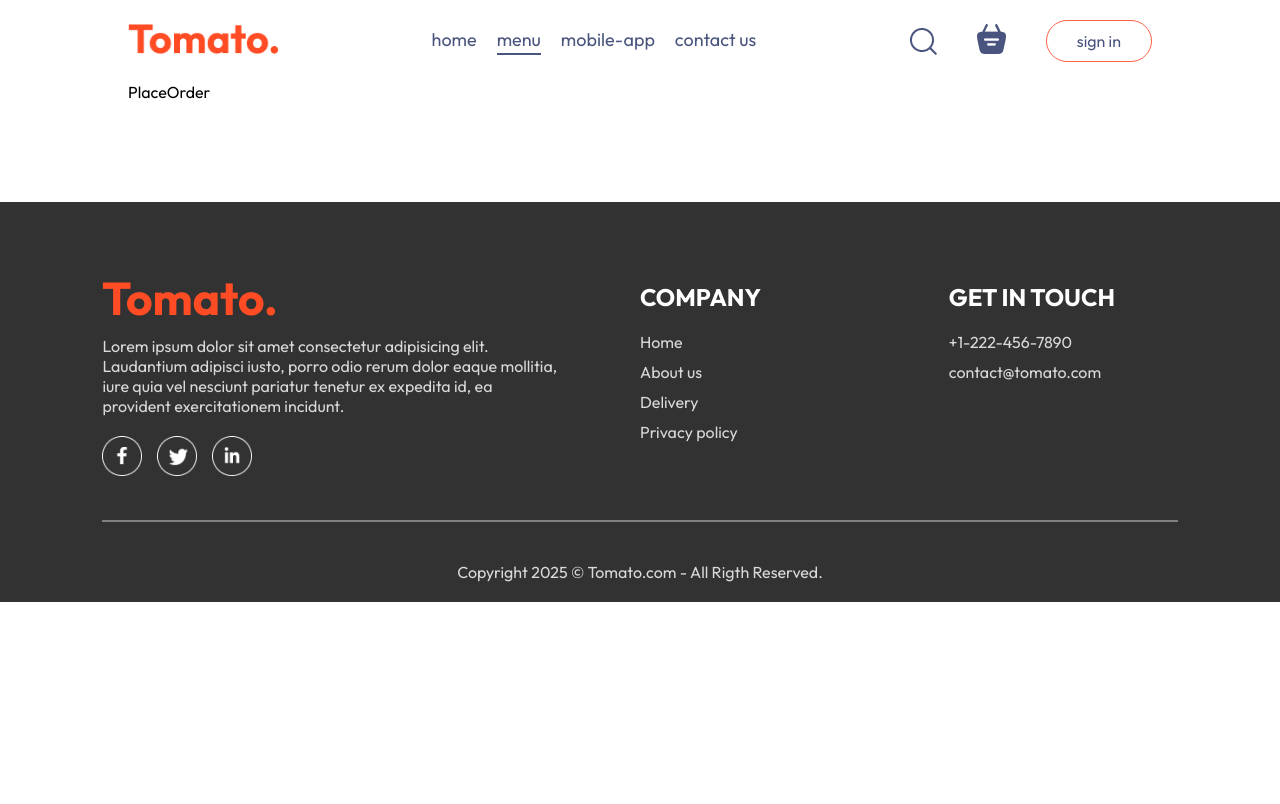
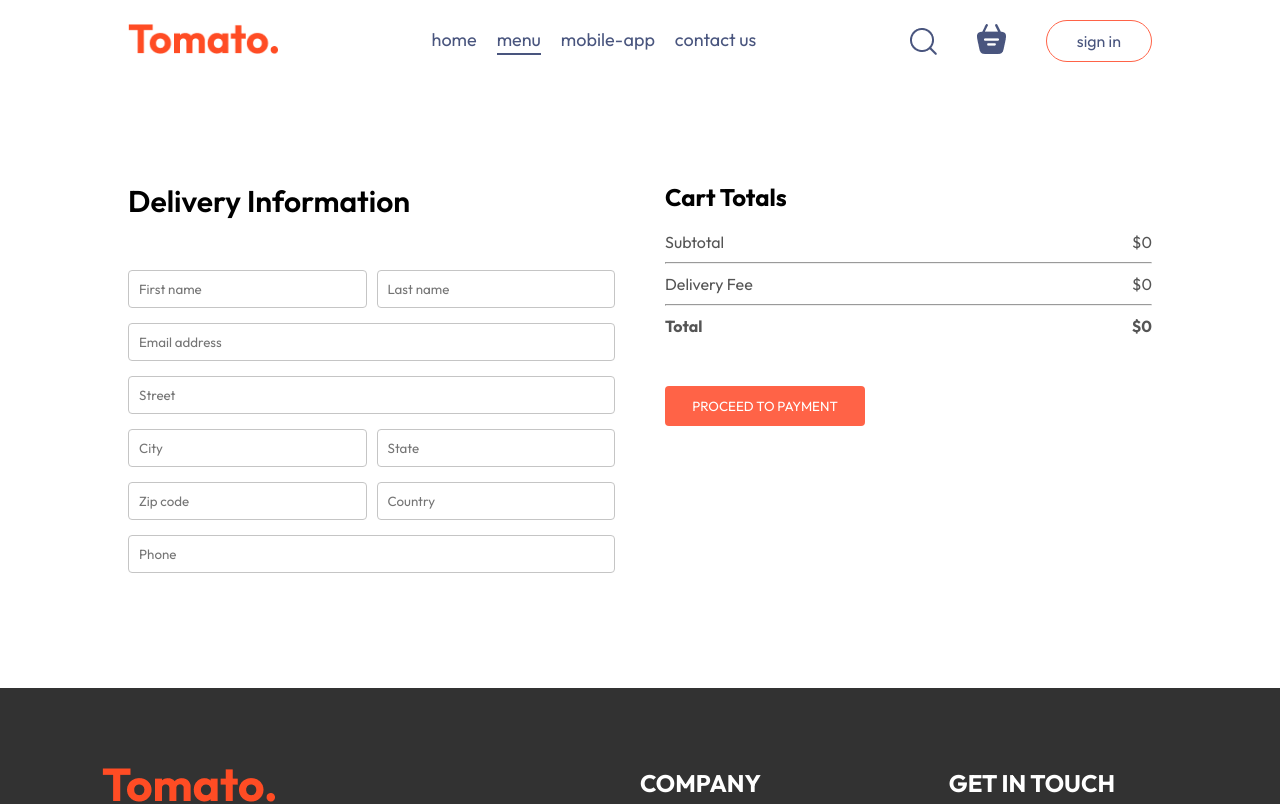
Before and after one commit to LenaM777/food-delivery, a React (Vite) app: page /order in a window 1280 px wide. Shown: the top 804 px of the page. Built offline with nearby package versions, Linux system fonts and the light colour scheme.

Commit message:
Create PlaceOrder

```diff
--- a/src/pages/Cart/Cart.jsx
+++ b/src/pages/Cart/Cart.jsx
@@ -1,10 +1,13 @@
 import React, { useContext } from "react";
 import "./Cart.css";
 import { StoreContext } from "../../context/StoreContext";
+import { useNavigate } from "react-router-dom";
 
 const Cart = () => {
   const { cartItems, food_list, removeFromCart, getTotalCartAmount } =
     useContext(StoreContext);
+
+  const navigate = useNavigate();
 
   return (
     <div className="cart">
@@ -50,15 +53,19 @@
             <hr />
             <div className="cart-total-details">
               <p>Delivery Fee</p>
-              <p>${2}</p>
+              <p>${getTotalCartAmount() === 0 ? 0 : 2}</p>
             </div>
             <hr />
             <div className="cart-total-details">
               <b>Total</b>
-              <b>${getTotalCartAmount() + 2}</b>
+              <b>
+                ${getTotalCartAmount() === 0 ? 0 : getTotalCartAmount() + 2}
+              </b>
             </div>
           </div>
-          <button>PROCEED TO CHECKOUT</button>
+          <button onClick={() => navigate("/order")}>
+            PROCEED TO CHECKOUT
+          </button>
         </div>
         <div className="cart-promocode">
           <div>
--- a/src/pages/PlaceOrder/PlaceOrder.css
+++ b/src/pages/PlaceOrder/PlaceOrder.css
@@ -0,0 +1,41 @@
+.place-order {
+    display: flex;
+    align-items: start;
+    justify-content: space-between;
+    gap: 50px;
+    margin-top: 100px;
+}
+
+.place-order-left {
+    width: 100%;
+    max-width: max(30%, 500px);
+}
+
+.place-order-left .title {
+    font-size: 30px;
+    font-weight: 600;
+    margin-bottom: 50px;
+}
+
+.place-order-left input {
+    margin-bottom: 15px;
+    width: 100%;
+    padding: 10px;
+    border: 1px solid #c5c5c5;
+    border-radius: 4px;
+    outline-color: tomato;
+}
+
+.place-order-left .multi-fields {
+     display: flex;
+     gap: 10px;
+}
+
+.place-order-right {
+    width: 100%;
+    max-width: max(40%, 500px);
+}
+
+.place-order .cart-total button {
+    margin-top: 30px;
+}
--- a/src/pages/PlaceOrder/PlaceOrder.jsx
+++ b/src/pages/PlaceOrder/PlaceOrder.jsx
@@ -1,10 +1,56 @@
-import React from 'react'
-import './PlaceOrder.css'
+import React, { useContext } from "react";
+import "./PlaceOrder.css";
+import { StoreContext } from "../../context/StoreContext";
 
 const PlaceOrder = () => {
+  const { getTotalCartAmount } = useContext(StoreContext);
+
   return (
-    <div>PlaceOrder</div>
-  )
-}
+    <form className="place-order">
+      <div className="place-order-left">
+        <p className="title">Delivery Information</p>
+        <div className="multi-fields">
+          <input type="text" placeholder="First name" />
+          <input type="text" placeholder="Last name" />
+        </div>
+        <input type="email" placeholder="Email address" />
+        <input type="text" placeholder="Street" />
+        <div className="multi-fields">
+          <input type="text" placeholder="City" />
+          <input type="text" placeholder="State" />
+        </div>
+        <div className="multi-fields">
+          <input type="text" placeholder="Zip code" />
+          <input type="text" placeholder="Country" />
+        </div>
+        <input type="text" placeholder="Phone" />
+      </div>
+      <div className="place-order-right">
+        <div className="cart-total">
+          <h2>Cart Totals</h2>
+          <div>
+            <div className="cart-total-details">
+              <p>Subtotal</p>
+              <p>${getTotalCartAmount()}</p>
+            </div>
+            <hr />
+            <div className="cart-total-details">
+              <p>Delivery Fee</p>
+              <p>${getTotalCartAmount() === 0 ? 0 : 2}</p>
+            </div>
+            <hr />
+            <div className="cart-total-details">
+              <b>Total</b>
+              <b>
+                ${getTotalCartAmount() === 0 ? 0 : getTotalCartAmount() + 2}
+              </b>
+            </div>
+          </div>
+          <button onClick={() => navigate("/order")}>PROCEED TO PAYMENT</button>
+        </div>
+      </div>
+    </form>
+  );
+};
 
-export default PlaceOrder
+export default PlaceOrder;
```
